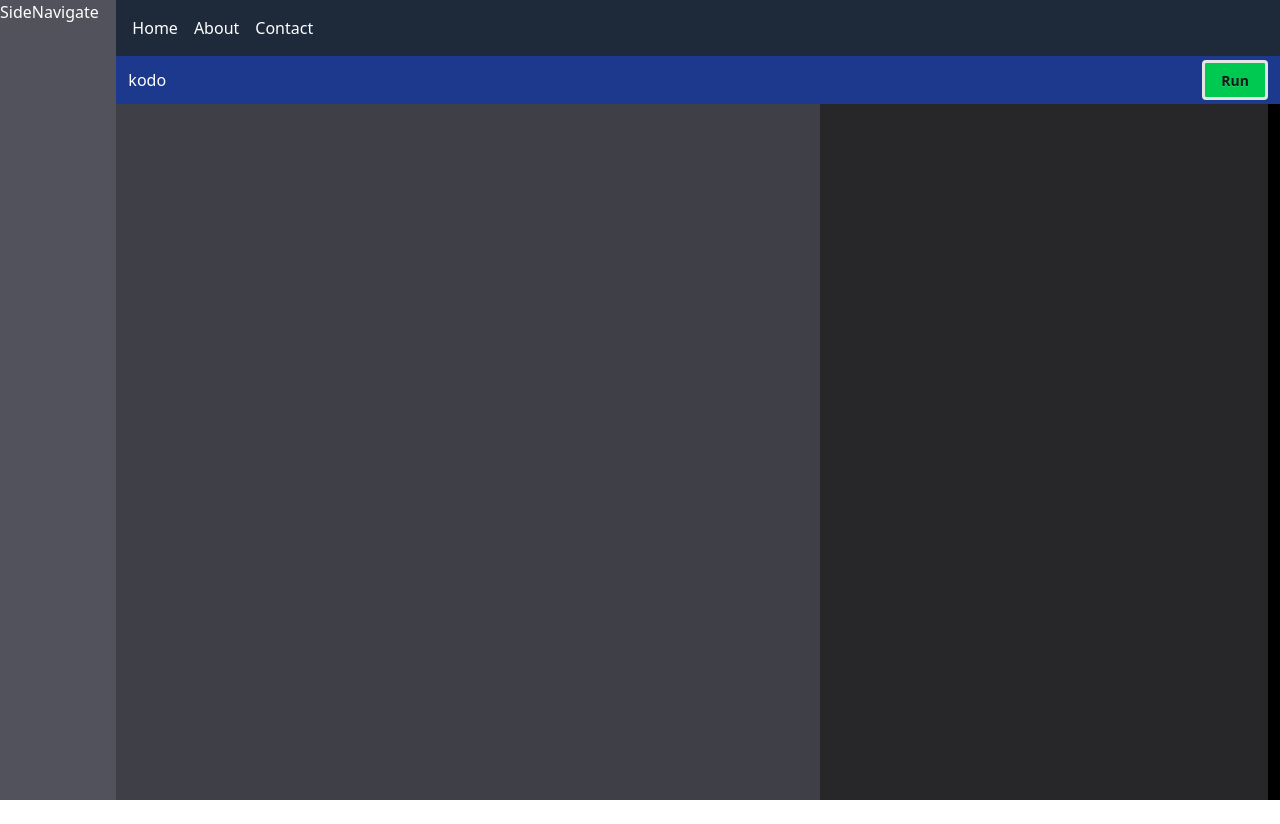
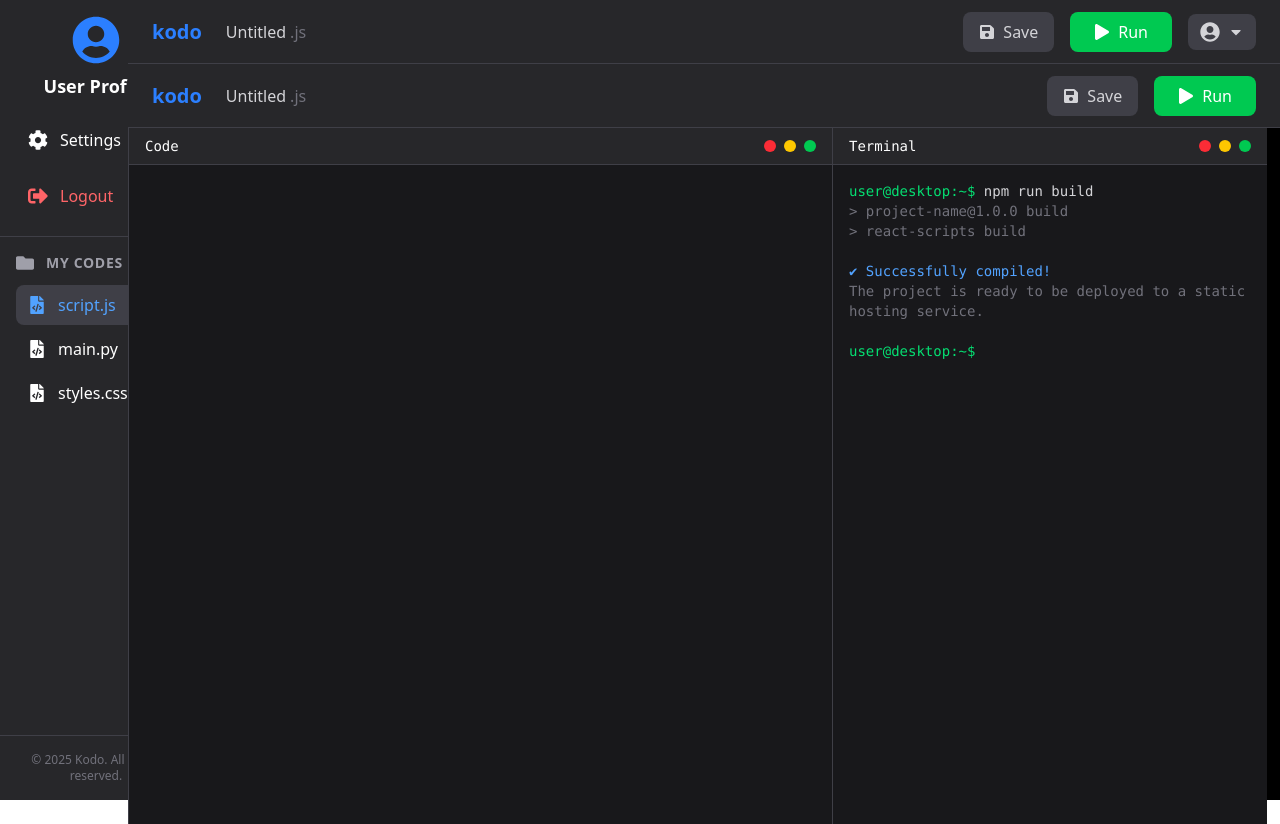
Before and after one commit to SaqibFarhanProgrammer/Koda-Code-Edittor-, a React (Vite) app: page / in a window 1280 px wide. Before the commit the page ends 800 px from the top, so only its background shows below. Built offline with nearby package versions, Linux system fonts and the light colour scheme.

Commit message:
layout created

```diff
--- a/package.json
+++ b/package.json
@@ -20,6 +20,7 @@
     "radix-ui": "^1.4.3",
     "react": "^19.1.1",
     "react-dom": "^19.1.1",
+    "react-icons": "^5.5.0",
     "tailwind-merge": "^3.3.1",
     "tailwindcss": "^4.1.12"
   },
--- a/src/Mycomponeents/Code.jsx
+++ b/src/Mycomponeents/Code.jsx
@@ -1,16 +1,24 @@
-import React from 'react'
+import React from 'react';
 
-const Code = () => {
+const Terminal = () => {
   return (
-    <div>
-        <div className="codearea w-[55vw] h-[100%] bg-zinc-700 "   >
+    <div className="w-[55vw] h-[87vh] flex flex-col bg-zinc-900 border-l border-zinc-700">
+      {/* Terminal Header */}
+      <div className="bg-zinc-800 p-2 text-sm text-zinc-400 font-mono flex items-center justify-between border-b border-zinc-700">
+        <span className="text-white ml-2">Code</span>
+        <div className="flex gap-2 mr-2">
+          <div className="w-3 h-3 bg-red-500 rounded-full"></div>
+          <div className="w-3 h-3 bg-yellow-400 rounded-full"></div>
+          <div className="w-3 h-3 bg-green-500 rounded-full"></div>
+        </div>
+      </div>
 
-        </div>
+      {/* Terminal Content Area */}
+      <div className="flex-grow p-4 overflow-y-auto text-zinc-300 font-mono text-sm">
+        {/* This is the empty, scrollable area where the output will appear */}
+      </div>
+    </div>
+  );
+};
 
-
-
-    </div>
-  )
-}
-
-export default Code
+export default Terminal;
--- a/src/Mycomponeents/Navbar.jsx
+++ b/src/Mycomponeents/Navbar.jsx
@@ -1,21 +1,67 @@
-import React from 'react';
+import React, { useState } from 'react';
+import { FaPlay, FaSave, FaUserCircle, FaCaretDown, FaCog, FaSignOutAlt } from 'react-icons/fa';
 
-const Navbar = () => {
-    return (
-        <nav className="bg-gray-800 p-4">
-            <ul className="flex list-none m-0 p-0">
-                <li className="mr-4">
-                    <a href="/" className="text-white no-underline hover:underline">Home</a>
-                </li>
-                <li className="mr-4">
-                    <a href="/about" className="text-white no-underline hover:underline">About</a>
-                </li>
-                <li>
-                    <a href="/contact" className="text-white no-underline hover:underline">Contact</a>
-                </li>
-            </ul>
-        </nav>
-    );
+const TopNavbar = () => {
+  const [isDropdownOpen, setIsDropdownOpen] = useState(false);
+
+  const toggleDropdown = () => {
+    setIsDropdownOpen(!isDropdownOpen);
+  };
+
+  return (
+    <div className="w-[90vw] h-16 bg-zinc-800 text-white flex items-center justify-between px-6 border-b border-zinc-700">
+      {/* Left side: Logo and file details */}
+      <div className="flex items-center gap-6">
+        <span className="text-xl font-bold text-blue-500">kodo</span>
+        <div className="flex items-center">
+          <span className="text-zinc-300 font-medium">Untitled</span>
+          <span className="text-zinc-500 ml-1">.js</span>
+        </div>
+      </div>
+
+      {/* Right side: Action buttons and profile dropdown */}
+      <div className="flex items-center gap-4">
+        {/* Action Buttons */}
+        <button className="flex items-center gap-2 px-4 py-2 rounded-md bg-zinc-700 text-zinc-300 hover:bg-zinc-600 transition-colors">
+          <FaSave />
+          <span>Save</span>
+        </button>
+
+        <button className="flex items-center gap-2 px-6 py-2 rounded-md bg-green-500 text-white hover:bg-green-600 transition-colors">
+          <FaPlay />
+          <span>Run</span>
+        </button>
+
+        {/* Profile Dropdown */}
+        <div className="relative">
+          <button
+            onClick={toggleDropdown}
+            className="flex items-center gap-2 px-3 py-2 rounded-md bg-zinc-700 text-zinc-300 hover:bg-zinc-600 transition-colors"
+          >
+            <FaUserCircle className="text-xl" />
+            <FaCaretDown className={`transition-transform duration-200 ${isDropdownOpen ? 'rotate-180' : ''}`} />
+          </button>
+
+          {isDropdownOpen && (
+            <div className="absolute right-0 mt-2 w-48 bg-zinc-700 rounded-md shadow-lg py-1 z-10">
+              <a href="#" className="flex items-center gap-2 px-4 py-2 text-zinc-300 hover:bg-zinc-600">
+                <FaUserCircle />
+                Profile
+              </a>
+              <a href="#" className="flex items-center gap-2 px-4 py-2 text-zinc-300 hover:bg-zinc-600">
+                <FaCog />
+                Settings
+              </a>
+              <a href="#" className="flex items-center gap-2 px-4 py-2 text-zinc-300 hover:bg-zinc-600">
+                <FaSignOutAlt />
+                Logout
+              </a>
+            </div>
+          )}
+        </div>
+      </div>
+    </div>
+  );
 };
 
-export default Navbar;
+export default TopNavbar;
--- a/src/Mycomponeents/SideNavigate.jsx
+++ b/src/Mycomponeents/SideNavigate.jsx
@@ -1,7 +1,70 @@
 import React from "react";
+import { FaUserCircle, FaCog, FaSignOutAlt, FaFolder, FaFileCode } from "react-icons/fa";
 
 const SideNavigate = () => {
-  return <div className="bg-zinc-600 h-[100vh] w-[100%] ">SideNavigate</div>;
+  return (
+    <div className="w-[15vw] h-screen bg-zinc-800 text-white flex flex-col">
+      {/* Top Section: Profile and Settings */}
+      <div className="p-4 border-b border-zinc-700">
+        <div className="flex flex-col items-center">
+          <FaUserCircle className="text-5xl text-blue-500 mb-2" />
+          <span className="font-semibold text-lg">User Profile</span>
+        </div>
+        <div className="mt-4 flex flex-col gap-2">
+          <a
+            href="#"
+            className="flex items-center gap-3 p-3 rounded-md hover:bg-zinc-700 transition-colors"
+          >
+            <FaCog className="text-xl" />
+            <span>Settings</span>
+          </a>
+          <a
+            href="#"
+            className="flex items-center gap-3 p-3 rounded-md hover:bg-zinc-700 transition-colors text-red-400"
+          >
+            <FaSignOutAlt className="text-xl" />
+            <span>Logout</span>
+          </a>
+        </div>
+      </div>
+
+      {/* Middle Section: Code/File Navigation */}
+      <div className="p-4 flex-grow overflow-y-auto">
+        <div className="flex items-center gap-3 text-zinc-400 mb-3">
+          <FaFolder className="text-lg" />
+          <span className="text-sm font-semibold uppercase tracking-wider">My Codes</span>
+        </div>
+        <div className="flex flex-col gap-1">
+          <a
+            href="#"
+            className="flex items-center gap-3 px-3 py-2 rounded-md bg-zinc-700 text-blue-400 font-medium"
+          >
+            <FaFileCode className="text-lg" />
+            <span>script.js</span>
+          </a>
+          <a
+            href="#"
+            className="flex items-center gap-3 px-3 py-2 rounded-md hover:bg-zinc-700 transition-colors"
+          >
+            <FaFileCode className="text-lg" />
+            <span>main.py</span>
+          </a>
+          <a
+            href="#"
+            className="flex items-center gap-3 px-3 py-2 rounded-md hover:bg-zinc-700 transition-colors"
+          >
+            <FaFileCode className="text-lg" />
+            <span>styles.css</span>
+          </a>
+        </div>
+      </div>
+
+      {/* Bottom Section: Branding */}
+      <div className="p-4 border-t border-zinc-700 text-center text-zinc-500 text-xs">
+        &copy; 2025 Kodo. All rights reserved.
+      </div>
+    </div>
+  );
 };
 
 export default SideNavigate;
--- a/src/Mycomponeents/Terminal.jsx
+++ b/src/Mycomponeents/Terminal.jsx
@@ -1,10 +1,44 @@
-import React from "react";
+import React from 'react';
 
 const Terminal = () => {
   return (
-    <div
-    className="codearea w-[35vw] h-[87vh] bg-zinc-800"
-    >
+    <div className="w-[34vw] h-[87vh] flex flex-col bg-zinc-900 border-l border-zinc-700">
+      {/* Terminal Header */}
+      <div className="bg-zinc-800 p-2 text-sm text-zinc-400 font-mono flex items-center justify-between border-b border-zinc-700">
+        <span className="text-white ml-2">Terminal</span>
+        <div className="flex gap-2 mr-2">
+          <div className="w-3 h-3 bg-red-500 rounded-full"></div>
+          <div className="w-3 h-3 bg-yellow-400 rounded-full"></div>
+          <div className="w-3 h-3 bg-green-500 rounded-full"></div>
+        </div>
+      </div>
+
+      {/* Terminal Content Area */}
+      <div className="flex-grow p-4 overflow-y-auto text-zinc-300 font-mono text-sm">
+        {/* Placeholder for the output */}
+        <pre className="whitespace-pre-wrap">
+          <span className="text-green-400">user@desktop:~$ </span>
+          <span className="text-zinc-300">npm run build</span>
+          <br />
+          <span className="text-zinc-500">
+            > project-name@1.0.0 build
+          </span>
+          <br />
+          <span className="text-zinc-500">
+            > react-scripts build
+          </span>
+          <br /><br />
+          <span className="text-blue-400">
+            ✔ Successfully compiled!
+          </span>
+          <br />
+          <span className="text-zinc-500">
+            The project is ready to be deployed to a static hosting service.
+          </span>
+          <br /><br />
+          <span className="text-green-400">user@desktop:~$ </span>
+        </pre>
+      </div>
     </div>
   );
 };
--- a/src/Mycomponeents/Topbar.jsx
+++ b/src/Mycomponeents/Topbar.jsx
@@ -1,16 +1,38 @@
 import React from "react";
+import { FaPlay, FaSave } from "react-icons/fa";
 
 const Topbar = () => {
   return (
-    <div className="w-[100%] bg-blue-900 h-[6vh] flex justify-between  items-center px-3 text-white ">
-      <div className="logo">kodo</div>
-      <div className="nuttons">
-        <div className="run">
-          <button className="btn btn-soft bg-green-500">Run</button>
+    <div className="w-[90vw] bg-zinc-800 h-16 flex items-center justify-between px-6 text-white border-b border-zinc-700">
+      {/* Left side: Logo and file details */}
+      <div className="flex items-center gap-6">
+        <span className="text-xl font-bold text-blue-500">kodo</span>
+        <div className="flex items-center">
+          <span className="text-zinc-300 font-medium">Untitled</span>
+          <span className="text-zinc-500 ml-1">.js</span>
         </div>
+      </div>
+
+      {/* Right side: Action buttons */}
+      <div className="flex items-center gap-4">
+        {/* Save Button */}
+        <button
+          className="flex items-center gap-2 px-4 py-2 rounded-md bg-zinc-700 text-zinc-300 hover:bg-zinc-600 transition-colors"
+        >
+          <FaSave />
+          <span>Save</span>
+        </button>
+
+        {/* Run Button */}
+        <button
+          className="flex items-center gap-2 px-6 py-2 rounded-md bg-green-500 text-white hover:bg-green-600 transition-colors"
+        >
+          <FaPlay />
+          <span>Run</span>
+        </button>
       </div>
     </div>
   );
 };
 
-export default Topbar;
+export default Topbar
```
Also changed, not shown: 1 other file (tests, documents, lock files or other folders).
